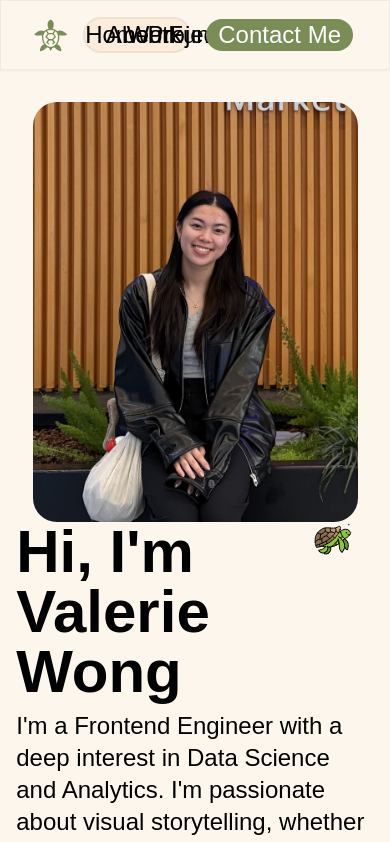
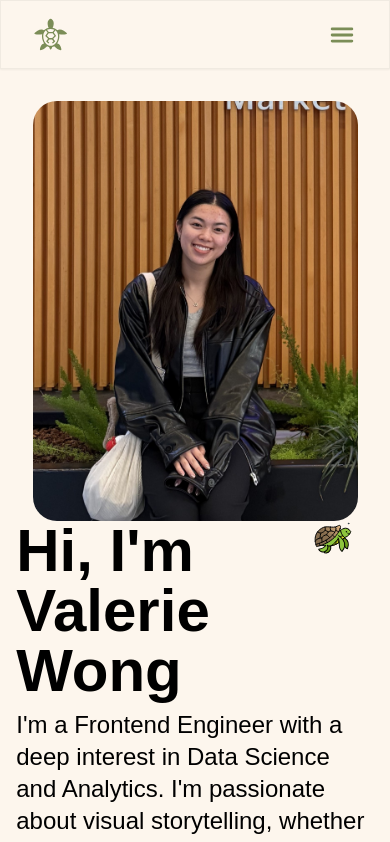
Before and after one commit to vwong031/valeriewong, a Next.js app: page /main in a window 390 px wide. Shown: the top 842 px of the page. Built offline with nearby package versions, Linux system fonts and the light colour scheme; a web font is replaced by a local one.

Commit message:
style: add burger menu item design

```diff
--- a/src/app/components/Nav.jsx
+++ b/src/app/components/Nav.jsx
@@ -1,14 +1,20 @@
+"use client";
+
+import { useState } from "react";
 import ColorButton from "./ColorButton";
 import Link from "next/link";
 import { GiTurtle } from "react-icons/gi";
+import { IoMenu } from "react-icons/io5";
 
 export default function Nav() {
   return (
     <div className="sticky top-0 z-50 flex w-full items-center justify-between border border-black/5 bg-floralWhite px-8 py-4 text-2xl text-white shadow-sm">
-      <div className="flex flex-col justify-center items-center">
-        <Link href="#landing"><GiTurtle size={35} className="text-palmLeaf" /></Link>
+      <div className="flex flex-col items-center justify-center">
+        <Link href="#landing">
+          <GiTurtle size={35} className="text-palmLeaf" />
+        </Link>
       </div>
-      <div className="mx-auto w-1/3 rounded-3xl border border-2 border-antiqueWhite border-black/5 bg-antiqueWhite text-black">
+      <div className="mx-auto hidden w-1/3 rounded-3xl border border-2 border-antiqueWhite border-black/5 bg-antiqueWhite text-black md:block">
         <Link href="#landing">
           <button className="w-1/5">Home</button>
         </Link>
@@ -25,9 +31,12 @@ export default function Nav() {
           <button className="w-1/5">Fun</button>
         </Link>
       </div>
-      <div>
+      <div className="hidden md:block">
         <ColorButton href="#contact" text="Contact Me"></ColorButton>
       </div>
+      <button className="block text-black md:hidden">
+          <IoMenu className="text-palmLeaf" size={30} />
+      </button>
     </div>
   );
 }
```
